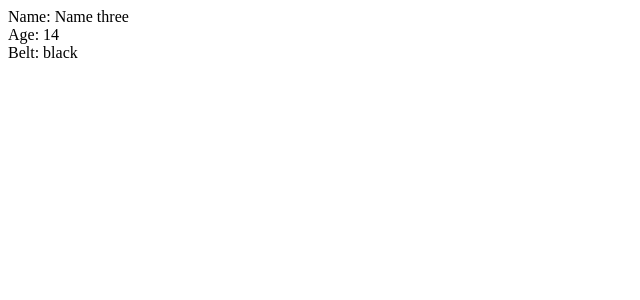
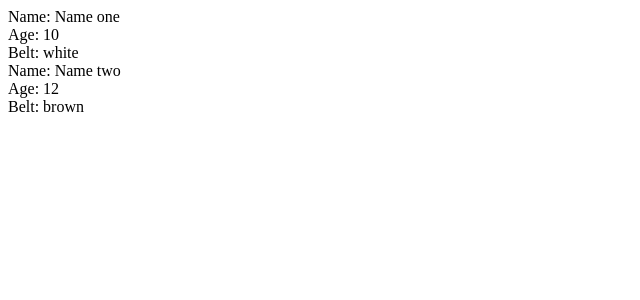
Before and after one commit to LucasBKing/react_basics, a React (Create React App) app: page / in a window 1280 px wide. Shown: the top 300 px of the page, without its empty margins (0-640 px from the left). Built offline with nearby package versions, Linux system fonts and the light colour scheme.

Commit message:
third contidional output way

```diff
--- a/src/Ninja.js
+++ b/src/Ninja.js
@@ -19,20 +19,30 @@ const Ninjas = ({ninjas}) => {
 
     // });
 
-    let ninjaList = ninjas.map(ninja => {
-        // condition ? (if true) : (if false)
-        return ninja.age > 13 ? (
-            <div className="ninja" key={ninja.id}>
-                <div>Name: { ninja.name }</div>
-                <div>Age: { ninja.age }</div>
-                <div>Belt: { ninja.belt }</div>
-            </div>
-        ) : null;
-    });
+    // let ninjaList = ninjas.map(ninja => {
+    //     // condition ? (if true) : (if false)
+        // return ninja.age > 13 ? (
+        //     <div className="ninja" key={ninja.id}>
+        //         <div>Name: { ninja.name }</div>
+        //         <div>Age: { ninja.age }</div>
+        //         <div>Belt: { ninja.belt }</div>
+        //     </div>
+        // ) : null;
+    // });
 
     return(
         <div className="ninja-list">
-            { ninjaList }
+            {
+                ninjas.map(ninja => {
+                    return ninja.age < 13 ? (
+                        <div className="ninja" key={ninja.id}>
+                            <div>Name: { ninja.name }</div>
+                            <div>Age: { ninja.age }</div>
+                            <div>Belt: { ninja.belt }</div>
+                        </div>
+                    ) : null;
+                })
+            }
         </div>
     )
 }
```
